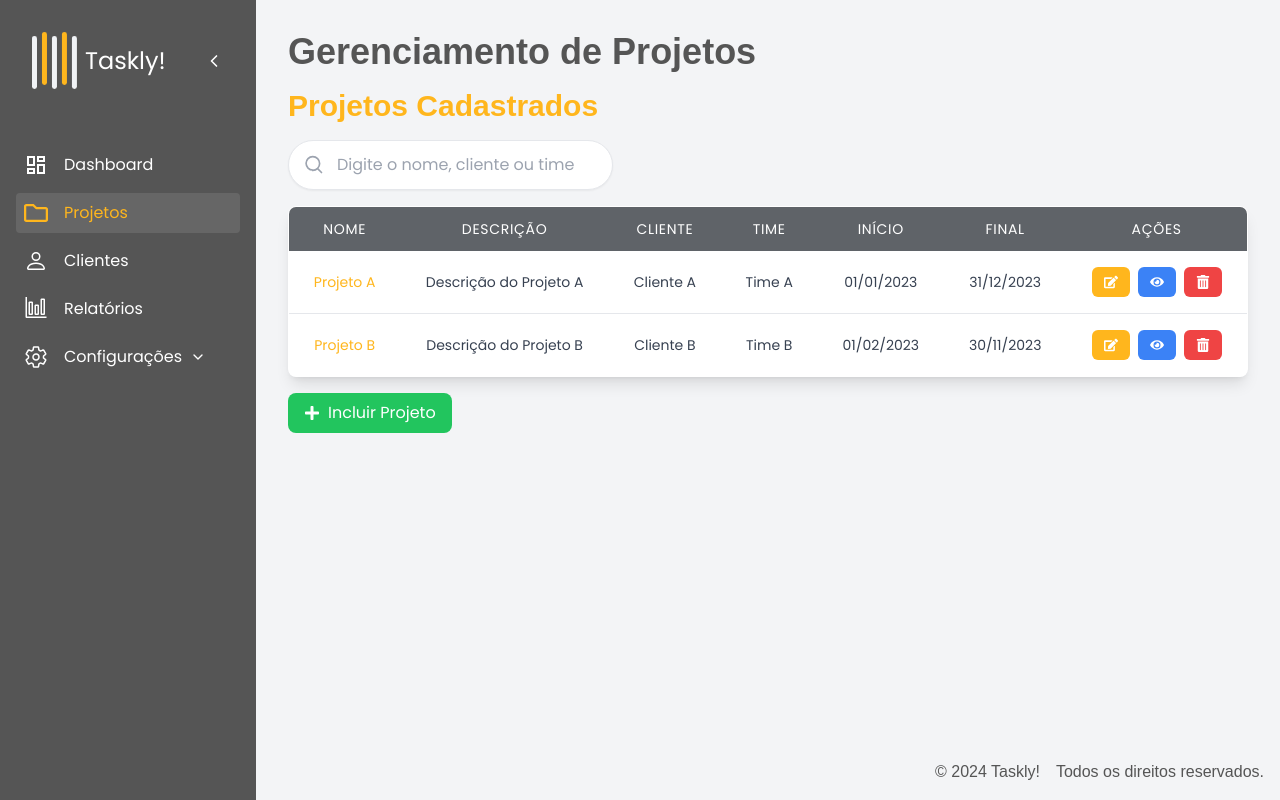
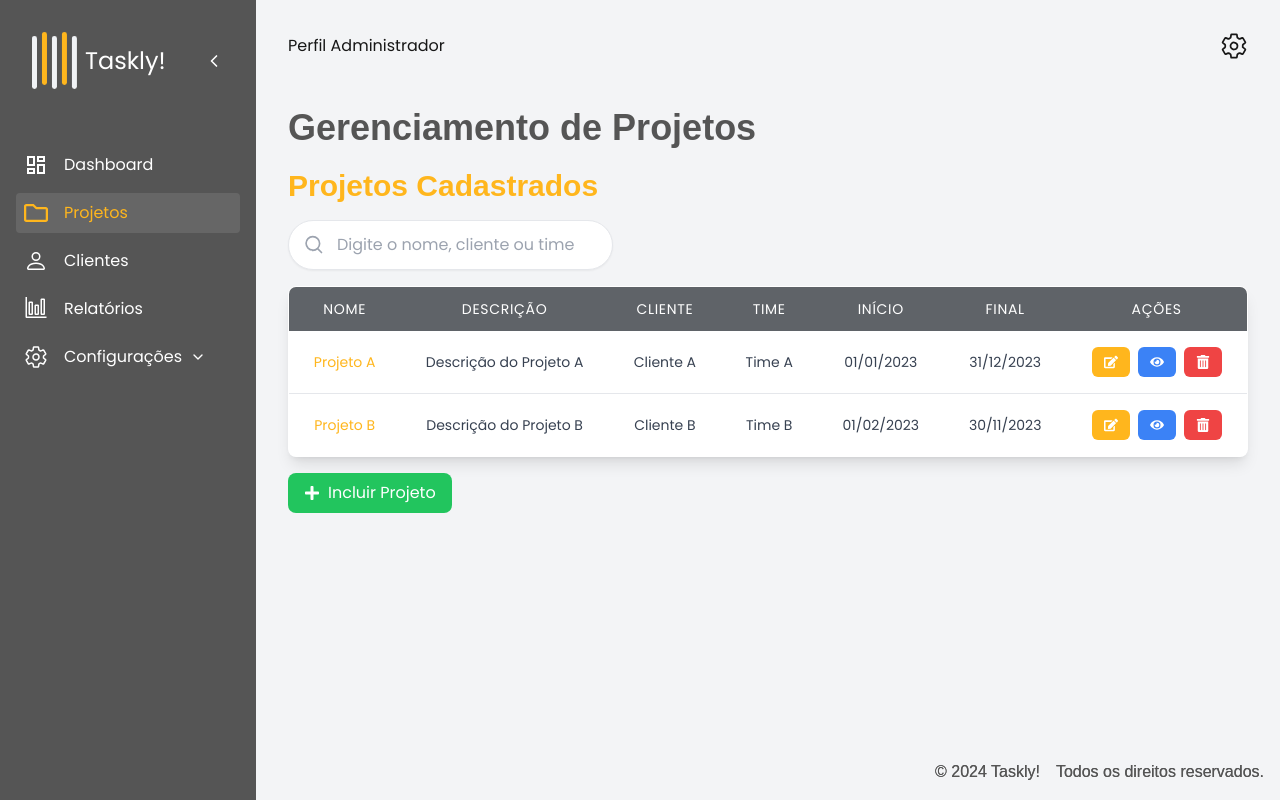
Before and after one commit to VictoriaShirleyUnifei/TasklyFrontend, a Next.js app: page /projetos in a window 1280 px wide. Shown: the top 800 px of the page. Built offline with nearby package versions, Linux system fonts and the light colour scheme.

Commit message:
TKF-24-Adicionando um header no BaseLayout.

```diff
--- a/src/app/projetos/page.tsx
+++ b/src/app/projetos/page.tsx
@@ -15,6 +15,7 @@ import EditarTarefasModal from "@/components/ModalEditarTarefas";
 import ExcluirTarefasModal from "@/components/ModalExcluirTarefas";
 import VerDetalhesTarefasModal from "@/components/ModalDetalhesTarefas";
 import { tarefasMock } from "@/mocks/tarefasMock"; // Importando o mock de tarefas
+import BaseLayout from "@/components/BaseLayout";
 
 interface Tarefa {
   id: number;
@@ -174,15 +175,9 @@ const App: React.FC = () => {
   const existingProjectNames = dados.map((proj) => proj.nome);
 
   return (
-    <div className="flex flex-col min-h-screen bg-gray-100">
-      <div className="flex flex-1">
-        <Sidebar />
-
-        <div className="flex-1 p-8 space-y-4">
-          <h1 className="text-4xl font-bold text-customGray font-poppins">
-            Gerenciamento de Projetos
-          </h1>
-
+    <BaseLayout title="Gerenciamento de Projetos">
+      <div className="flex flex-col min-h-screen bg-gray-100">
+        <div className="flex-1 space-y-4">
           <h2 className="text-3xl font-bold text-customYellow font-poppins mt-1">
             Projetos Cadastrados
           </h2>
@@ -317,7 +312,7 @@ const App: React.FC = () => {
       </div>
       <Footer />
       {showToast && <Toast message={toastMessage} show={showToast} />}
-    </div>
+    </BaseLayout>
   );
 };
 
--- a/src/components/BaseLayout.tsx
+++ b/src/components/BaseLayout.tsx
@@ -3,6 +3,7 @@
 import React from 'react';
 import Sidebar from '@/components/Sidebar';
 import Footer from '@/components/Footer';
+import Header from './Header';
 
 interface BaseLayoutProps {
   title: string;
@@ -18,6 +19,7 @@ const BaseLayout: React.FC<BaseLayoutProps> = ({ title, children }) => {
 
         {/* Conteúdo principal com título dinâmico */}
         <div className="flex-1 p-8 space-y-4">
+          <Header />
           <h1 className="text-4xl font-bold text-customGray font-poppins">{title}</h1>
           {children}
         </div>
--- /dev/null
+++ b/src/components/Header.tsx
@@ -0,0 +1,15 @@
+import React from "react";
+import { IoSettingsOutline } from "react-icons/io5";
+
+export default function Header() {
+  return (
+    <>
+      <div className="flex flex-row items-center justify-between mb-12">
+        <div>Perfil Administrador</div>
+        <div>
+          <IoSettingsOutline size={28} />
+        </div>
+      </div>
+    </>
+  );
+}
```
